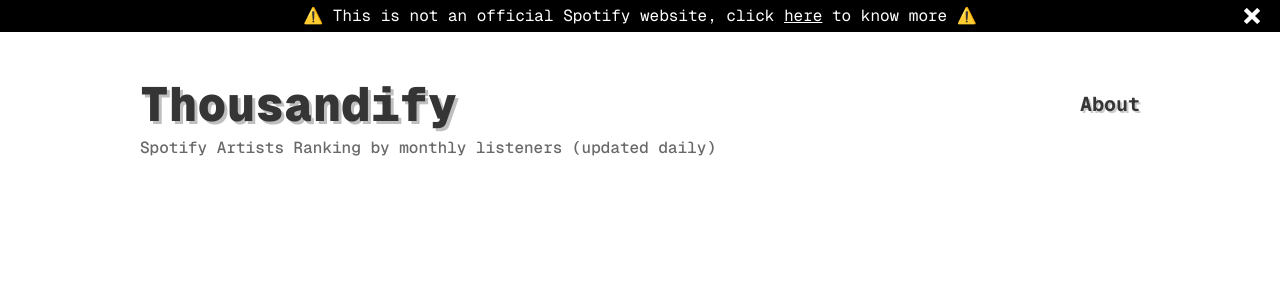
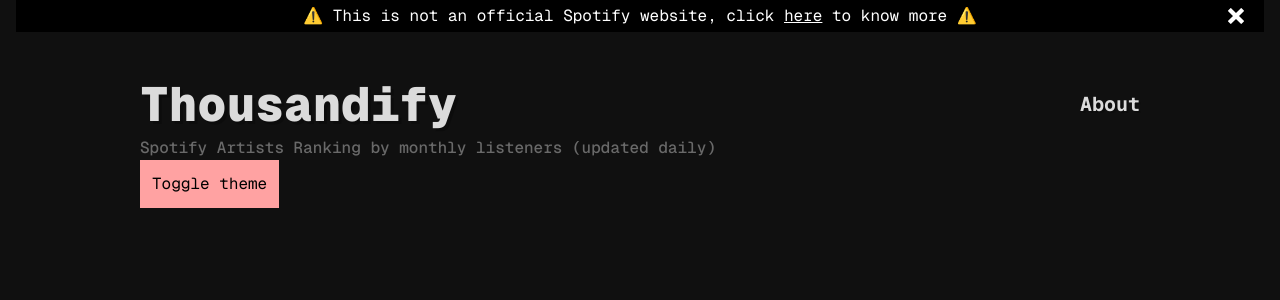
Before and after one commit to renans2/thousandify, a Next.js app: page /about in a window 1280 px wide. Shown: the top 300 px of the page. Built offline with nearby package versions, Linux system fonts and the light colour scheme.

Commit message:
feat: started the development of the toggle-theme button

```diff
--- a/src/app/layout.tsx
+++ b/src/app/layout.tsx
@@ -22,7 +22,7 @@
 }>) {
   return (
     <html lang="en" className={`${geistMono.variable} antialiased`}>
-      <body className="bg-background-light text-black h-screen">
+      <body className="bg-background text-black h-screen px-4">
         <Warning />
         <Header />
         {children}
--- a/src/app/page.tsx
+++ b/src/app/page.tsx
@@ -23,8 +23,8 @@
         </div>
       </div>
       <table className="w-full mt-5">
-        <thead className="sticky top-0 bg-background-light">
-          <tr className="border-b-2 border-table-border">
+        <thead className="sticky top-0 bg-background">
+          <tr className="border-b-2 border-table-border text-table-data">
             <th className="text-left py-2 px-2 font-extrabold">#</th>
             <th className="text-left py-1 px-2 font-extrabold">Artist Name</th>
             <th className="text-left py-1 px-2 font-extrabold">
@@ -36,7 +36,7 @@
           {DATA.map((artist) => (
             <tr
               key={artist.spotify_id}
-              className="hover:scale-102 transition-transform border-b border-table-border text-table-data"
+              className="hover:scale-102 hover:font-bold transition-transform border-b border-table-border text-table-data"
             >
               <td className="text-left py-1 px-2">{artist.position}</td>
               <td className=" py-1 px-2">
--- a/src/components/layout/Header.tsx
+++ b/src/components/layout/Header.tsx
@@ -1,4 +1,5 @@
 import Link from "next/link";
+import ToggleTheme from "../ui/ToggleTheme";
 
 export default function Header() {
   return (
@@ -23,6 +24,7 @@
       <h3 className="mt-2 text-description font-medium">
         Spotify Artists Ranking by monthly listeners (updated daily)
       </h3>
+      <ToggleTheme />
     </header>
   );
 }
--- /dev/null
+++ b/src/components/ui/ToggleTheme.tsx
@@ -0,0 +1,28 @@
+"use client";
+
+import useLocalStorage from "@/hooks/useLocalStorage";
+import { useEffect } from "react";
+
+export default function ToggleTheme() {
+  const {
+    data: [isDarkTheme, setIsDarkTheme],
+    hydrated,
+  } = useLocalStorage<boolean>("IS_DARK_THEME", false);
+
+  useEffect(() => {
+    document.documentElement.classList.toggle("dark");
+    console.log("isDarkTheme");
+  }, [isDarkTheme]);
+
+  return (
+    <button
+      className="p-3 bg-red-300"
+      onClick={() => {
+        console.log("hi");
+        setIsDarkTheme((prev) => !prev);
+      }}
+    >
+      Toggle theme
+    </button>
+  );
+}
```
